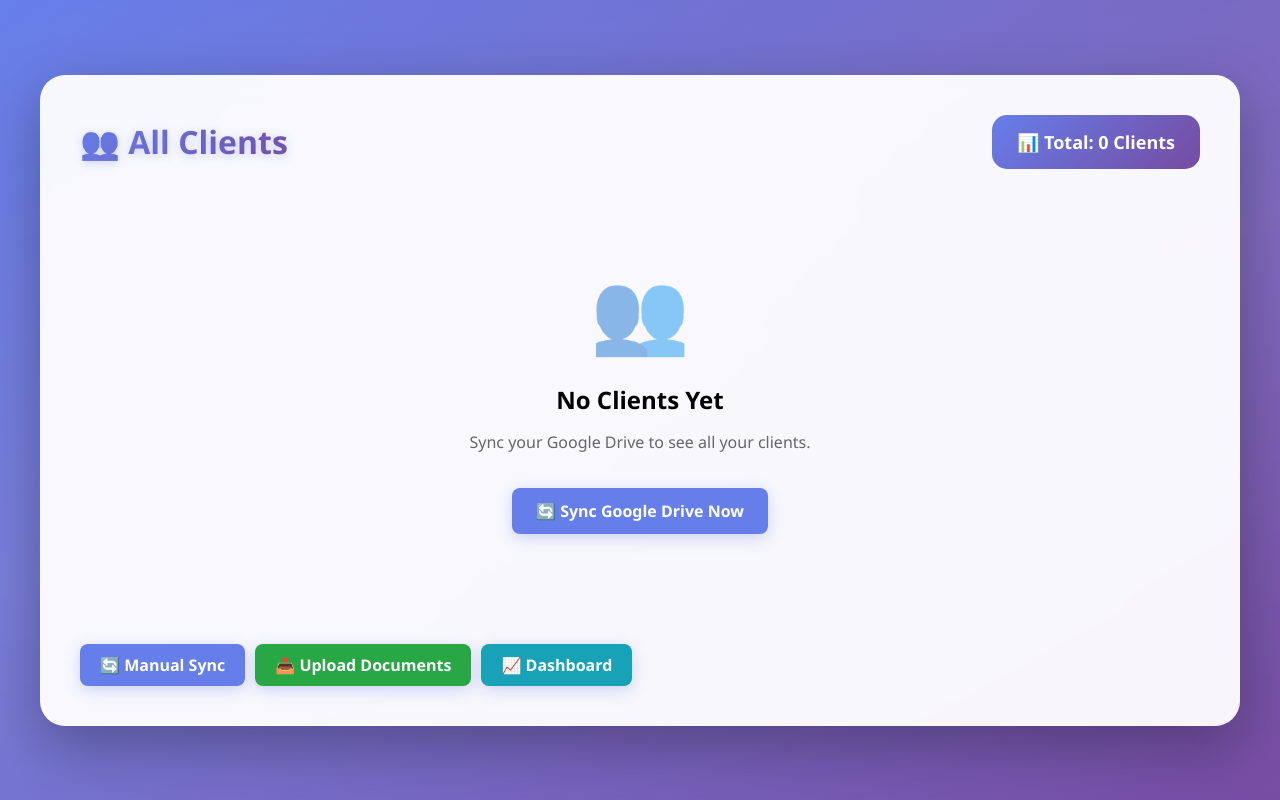
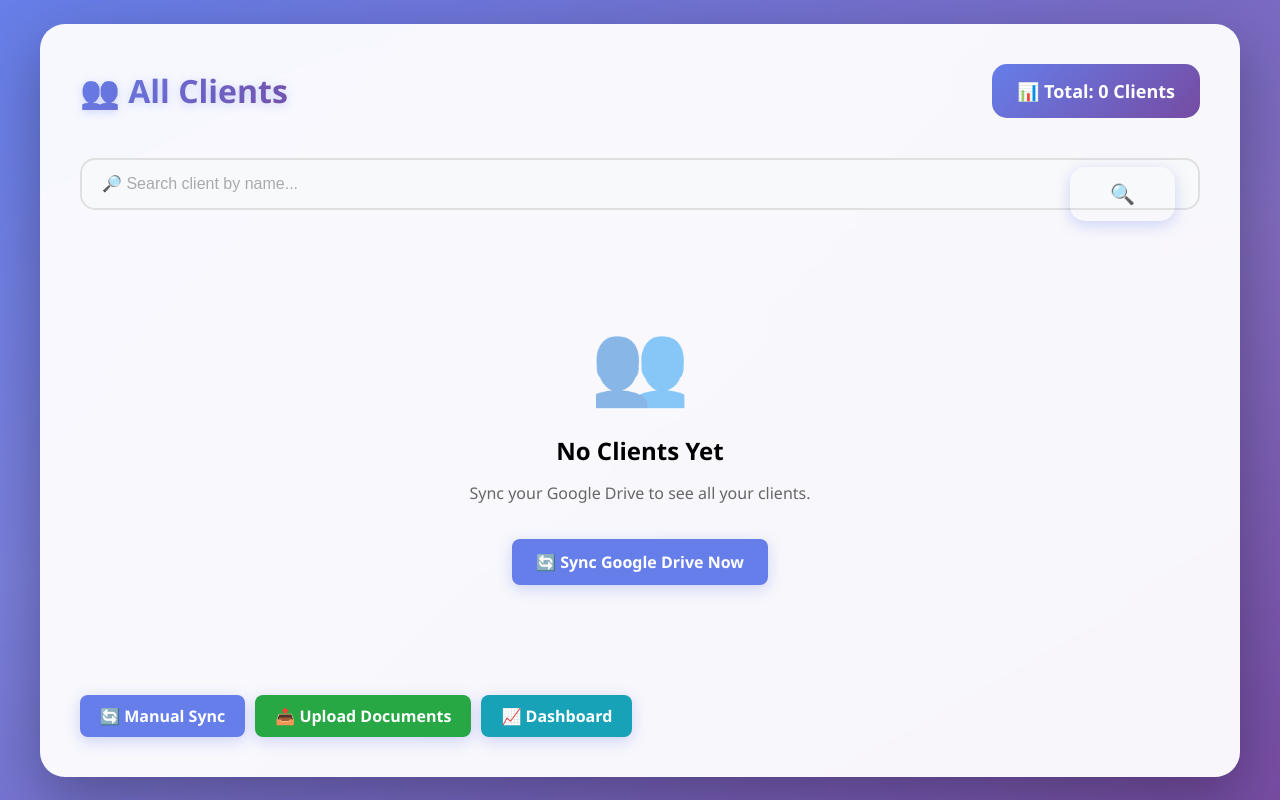
Before and after one commit to Sai-Karthik-Manam/Lic-DataSheets, a Flask app: page /clients in a window 1280 px wide. Run offline with Flask 3, Linux system fonts and the light colour scheme; the visitor is signed in with stand-in values (Sample User, id 1); data that the repository does not hold is empty; parts of the project's set-up code (start-up, migrations or seed data) failed here and were passed over; some libraries are stand-ins or nearby versions.

Commit message:
Add search box to clients page and improve layout

```diff
--- a/templates/clients.html
+++ b/templates/clients.html
@@ -146,6 +146,11 @@
   <div class="container" style="max-width: 1200px;">
     <div class="clients-header">
       <h1 style="margin: 0;">👥 All Clients</h1>
+      <div class="clients-count">
+        📊 Total: {{ clients|length }} Clients
+      </div>
+    </div>
+
     {% if not is_search and clients|length == 20 %}
       <div style="padding: 15px; background: #e7f3ff; border-radius: 10px; margin-bottom: 20px; font-size: 14px; color: #0057a0;">
         📌 Showing 20 most recently updated clients. <strong>Search for a specific client name to see all results.</strong>
@@ -155,9 +160,19 @@
         🔍 Showing search results for: <strong>"{{ search_query }}"</strong>
       </div>
     {% endif %}
-      <div class="clients-count">
-        📊 Total: {{ clients|length }} Clients
-      </div>
+
+    <!-- Search Box -->
+    <div style="margin: 20px 0; position: relative;">
+      <form method="GET" action="/clients">
+        <input
+          type="text"
+          name="search"
+          placeholder="🔎 Search client by name..."
+          value="{{ search_query }}"
+          style="width: 100%; padding: 15px 50px 15px 20px; border: 2px solid #e0e0e0; border-radius: 15px; font-size: 16px;"
+        >
+        <button type="submit" style="position: absolute; right: 20px; top: 50%; transform: translateY(-50%); background: none; border: none; font-size: 20px; cursor: pointer; color: #999;">🔍</button>
+      </form>
     </div>
 
     {% if clients and clients|length > 0 %}
```
Lines whose indentation alone changed are shown as unchanged.
